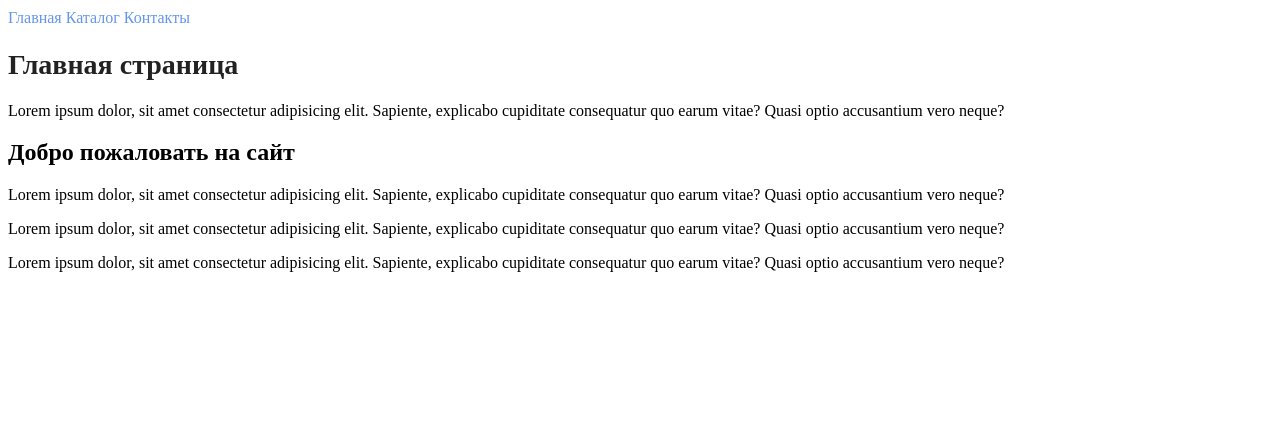
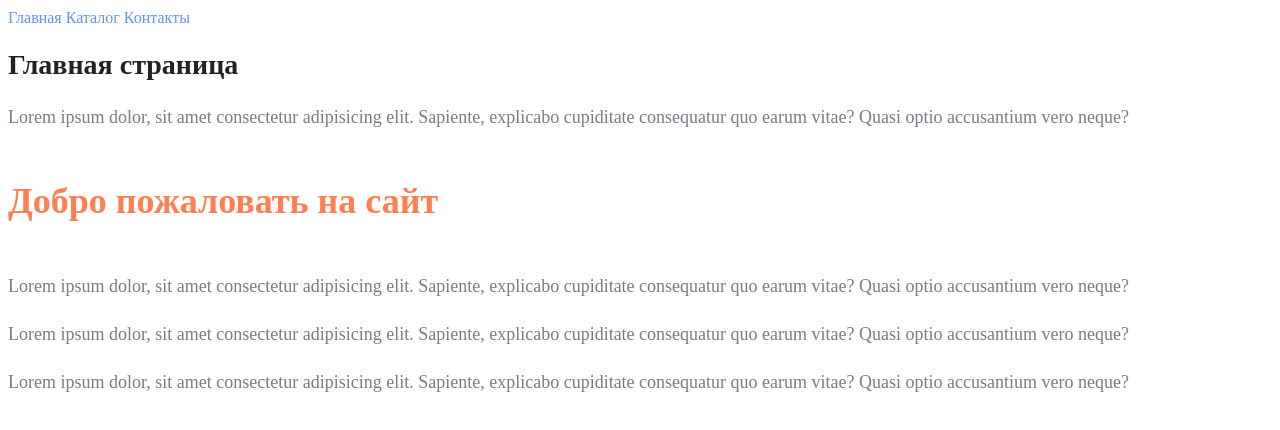
Before and after one commit to Zamchalin/HomeworkHtmlCss, a plain HTML site: page Homework2/index.html in a window 1280 px wide. Drawn offline with Linux system fonts and the light colour scheme.

Commit message:
Added main DZ

```diff
--- a/Homework2/index.html
+++ b/Homework2/index.html
@@ -14,14 +14,14 @@
     <a class="menu" href="contacts.html">Контакты</a>
 
     <h1><b>Главная страница</b></h1>
-    <p>Lorem ipsum dolor, sit amet consectetur adipisicing elit. Sapiente, explicabo cupiditate
+    <p class="paragraph">Lorem ipsum dolor, sit amet consectetur adipisicing elit. Sapiente, explicabo cupiditate
         consequatur quo earum vitae? Quasi optio accusantium vero neque?</p>
-    <h2>Добро пожаловать на сайт</h2>
-        <p>Lorem ipsum dolor, sit amet consectetur adipisicing elit. Sapiente, explicabo cupiditate
+    <h2 class="h2-style">Добро пожаловать на сайт</h2>
+        <p class="paragraph">Lorem ipsum dolor, sit amet consectetur adipisicing elit. Sapiente, explicabo cupiditate
             consequatur quo earum vitae? Quasi optio accusantium vero neque?</p>
-        <p>Lorem ipsum dolor, sit amet consectetur adipisicing elit. Sapiente, explicabo cupiditate
+        <p class="paragraph">Lorem ipsum dolor, sit amet consectetur adipisicing elit. Sapiente, explicabo cupiditate
         consequatur quo earum vitae? Quasi optio accusantium vero neque?</p>
-        <p>Lorem ipsum dolor, sit amet consectetur adipisicing elit. Sapiente, explicabo cupiditate
+        <p class="paragraph">Lorem ipsum dolor, sit amet consectetur adipisicing elit. Sapiente, explicabo cupiditate
             consequatur quo earum vitae? Quasi optio accusantium vero neque?</p>
 
 
--- a/Homework2/style.css
+++ b/Homework2/style.css
@@ -12,3 +12,17 @@ font-size: 28px;
     line-height: 36px;
     font-weight: bold;
 }
+.paragraph{
+    font-style: normal;
+    font-weight: 300;
+    font-size: 18px;
+    line-height: 30px;
+    color: #7D7987
+}
+.h2-style{
+    color: coral;
+    font-style: normal;
+    font-weight: 700;
+    font-size: 36px;
+    line-height: 80px;
+}
```
Also changed, not shown: Homework2/catalog/catalog.html (+4 -4 lines). Lines whose indentation alone changed are shown as unchanged.
